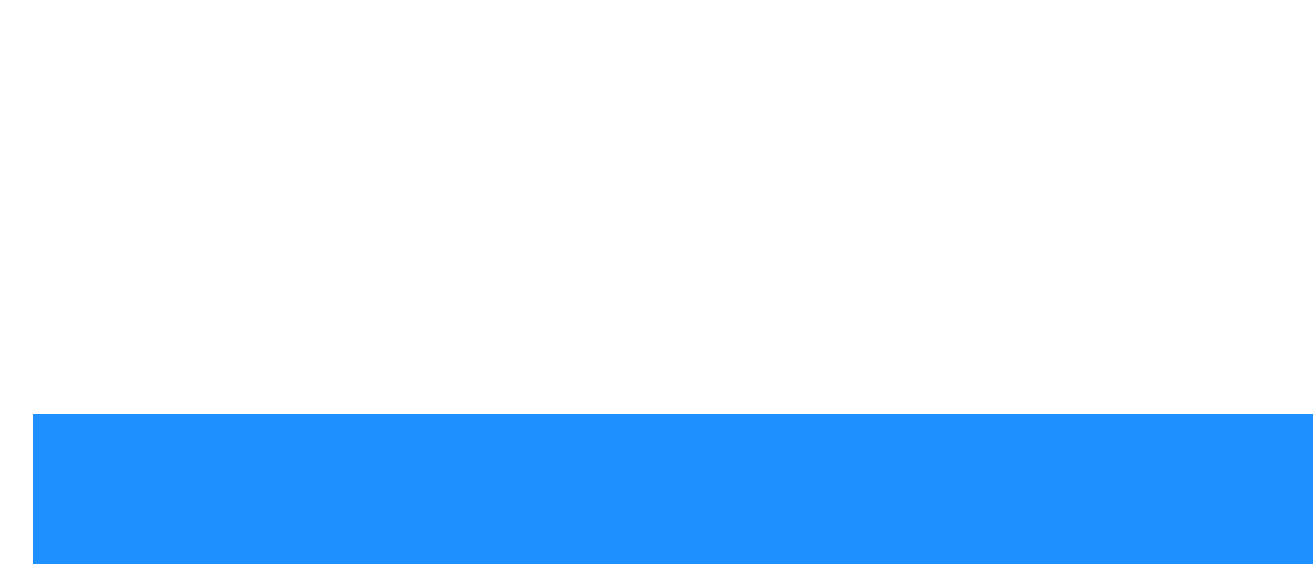
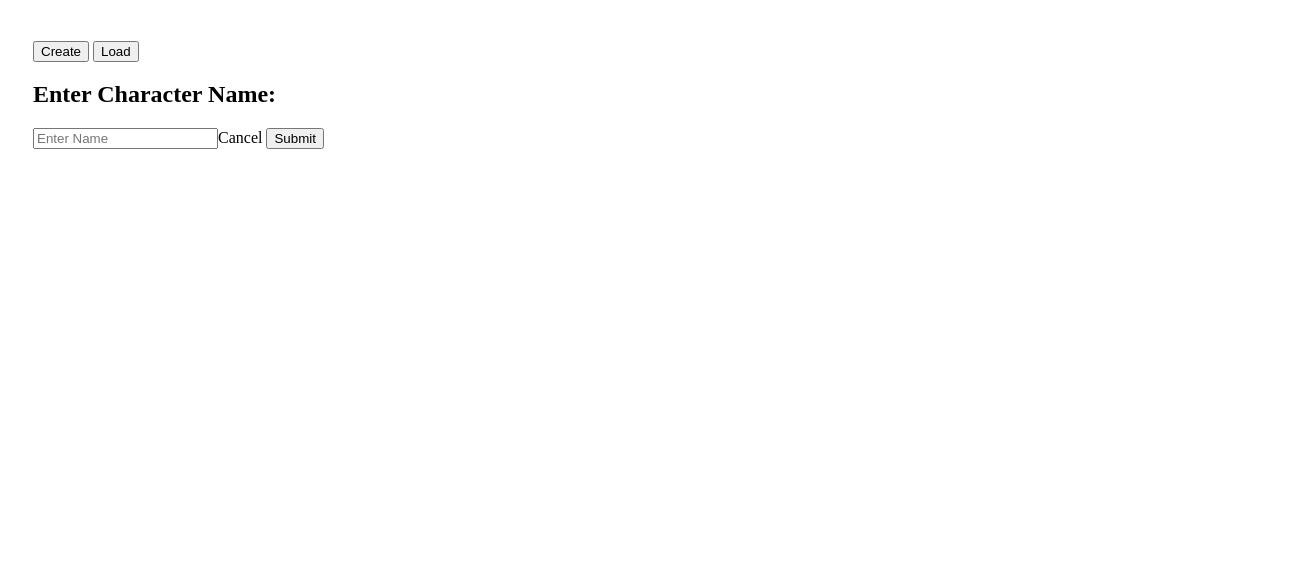
Before and after one commit to Merce-Lin/TEST3, a plain HTML site: page index.html in a window 1280 px wide. Shown: the part 236-800 px from the top of the page, 1313 px wide, since content can reach past the window. Drawn offline with Linux system fonts and the light colour scheme.

Commit message:
Update index.html

```diff
--- a/index.html
+++ b/index.html
@@ -3,12 +3,20 @@
   <head>
     <title>Game On!</title>
     <link rel="stylesheet" href="styles.css" />
+
   </head>
   <body>
+    <div class="titleborder">
       <h1 class="title">Game On!</h1>
-      <div class="mountain"></div>
-      <div class="sun"></div>
-      <div class="cloud"></div>
-      <div class="lake"></div>
+      <button class="btn" id="create">Create</button>
+      <button class="btn" id="load">Load</button>
+    </div>
+    <script src="./script.js"></script>
+    <div class="popup" id="popup">
+      <h2 class="Name">Enter Character Name: </h2>
+      <input id="charactername" type="text" placeholder="Enter Name"></input
+      <button class="btn-pop" id="cancel">Cancel</button>
+      <button class="btn-pop" id="submit">Submit</button>
+    </div>
   </body>
 </html>
```
